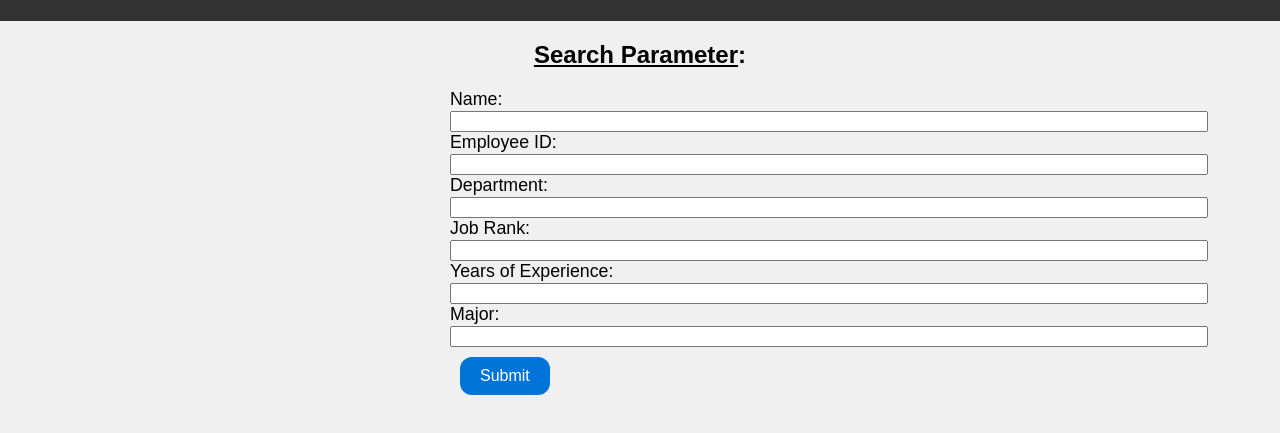
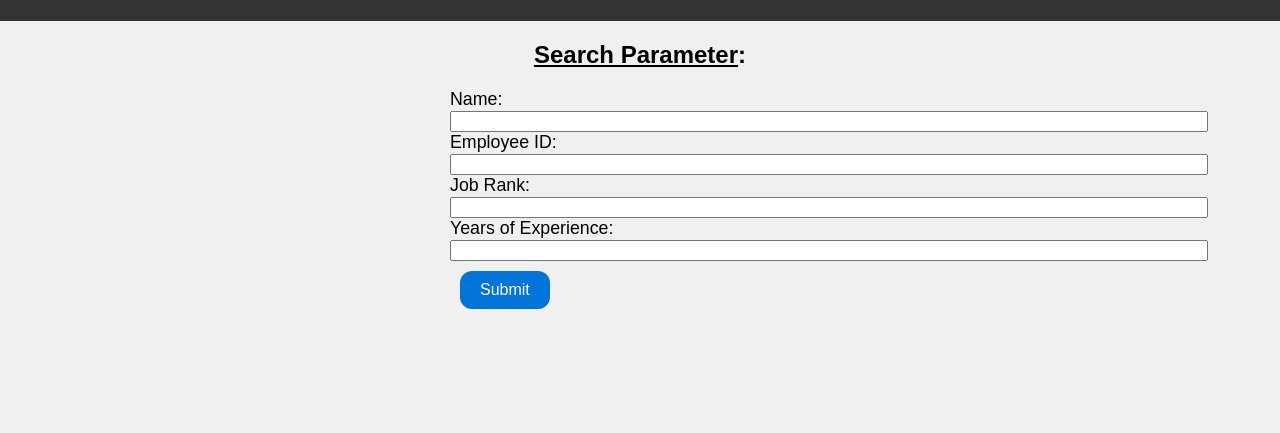
Before and after one commit to jerico88/fintech-backend, a website: page project_viewuser.html in a window 1280 px wide. Shown: the part 99-532 px from the top of the page. Drawn offline with Linux system fonts and the light colour scheme.

Commit message:
Change in Viewuser

```diff
--- a/project_viewuser.html
+++ b/project_viewuser.html
@@ -18,14 +18,10 @@
             <input type="text" id="name"><br>
             <label for="employee_id">Employee ID:</label>
             <input type="text" id="employee_id"><br>
-            <label for="department">Department:</label>
-            <input type="text" id="department"><br>
-            <label for="job_rank">Job Rank:</label>
-            <input type="text" id="job_rank"><br>
-            <label for="Years of Experience">Years of Experience:</label>
-            <input type="text" id="years"><br>
-            <label for="major">Major:</label>
-            <input type="text" id="major"><br>
+            <label for="job_title">Job Rank:</label>
+            <input type="text" id="job_title"><br>
+            <label for="salary">Years of Experience:</label>
+            <input type="text" id="salary"><br>
         </form>
         <button class="button" id="submitbutton">Submit</button>
 
```
Also changed, not shown: apis/testapi.js (+2 -5 lines).
